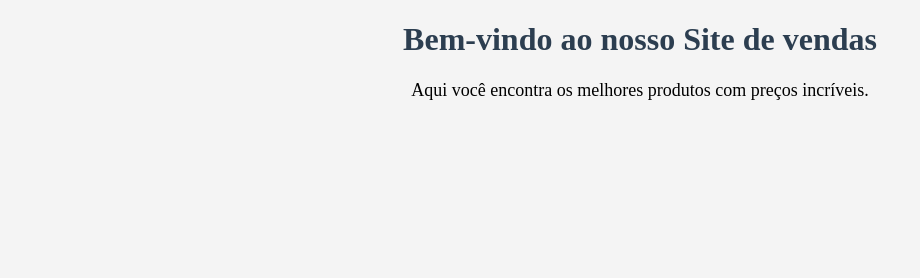
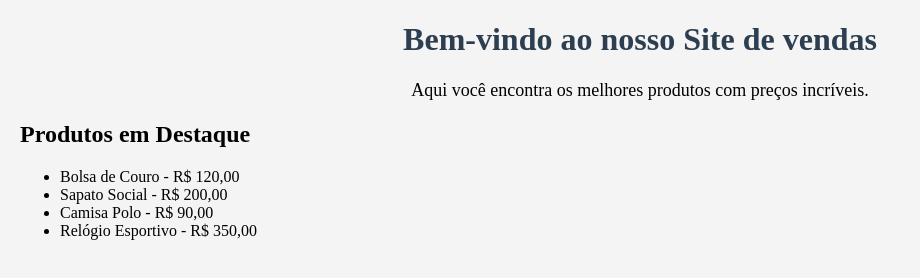
Before and after one commit to ohelioamaral/Sites-de-Venda, a plain HTML site: page index.html in a window 1280 px wide. Shown: the whole page, without its empty margins (0-920 px from the left). Drawn offline with Linux system fonts and the light colour scheme.

Commit message:
feat: adicionando lista de produtos ref #4

```diff
--- a/index.html
+++ b/index.html
@@ -9,5 +9,13 @@
 <body>
     <h1> Bem-vindo ao nosso Site de vendas</h1>
     <p>Aqui você encontra os melhores produtos com preços incríveis.</p>
+
+    <h2>Produtos em Destaque</h2>
+    <ul>
+        <li>Bolsa de Couro - R$ 120,00</li>
+        <li>Sapato Social - R$ 200,00</li>
+        <li>Camisa Polo - R$ 90,00</li>
+        <li>Relógio Esportivo - R$ 350,00</li>
+    </ul>
 </body>
 </html>
```
